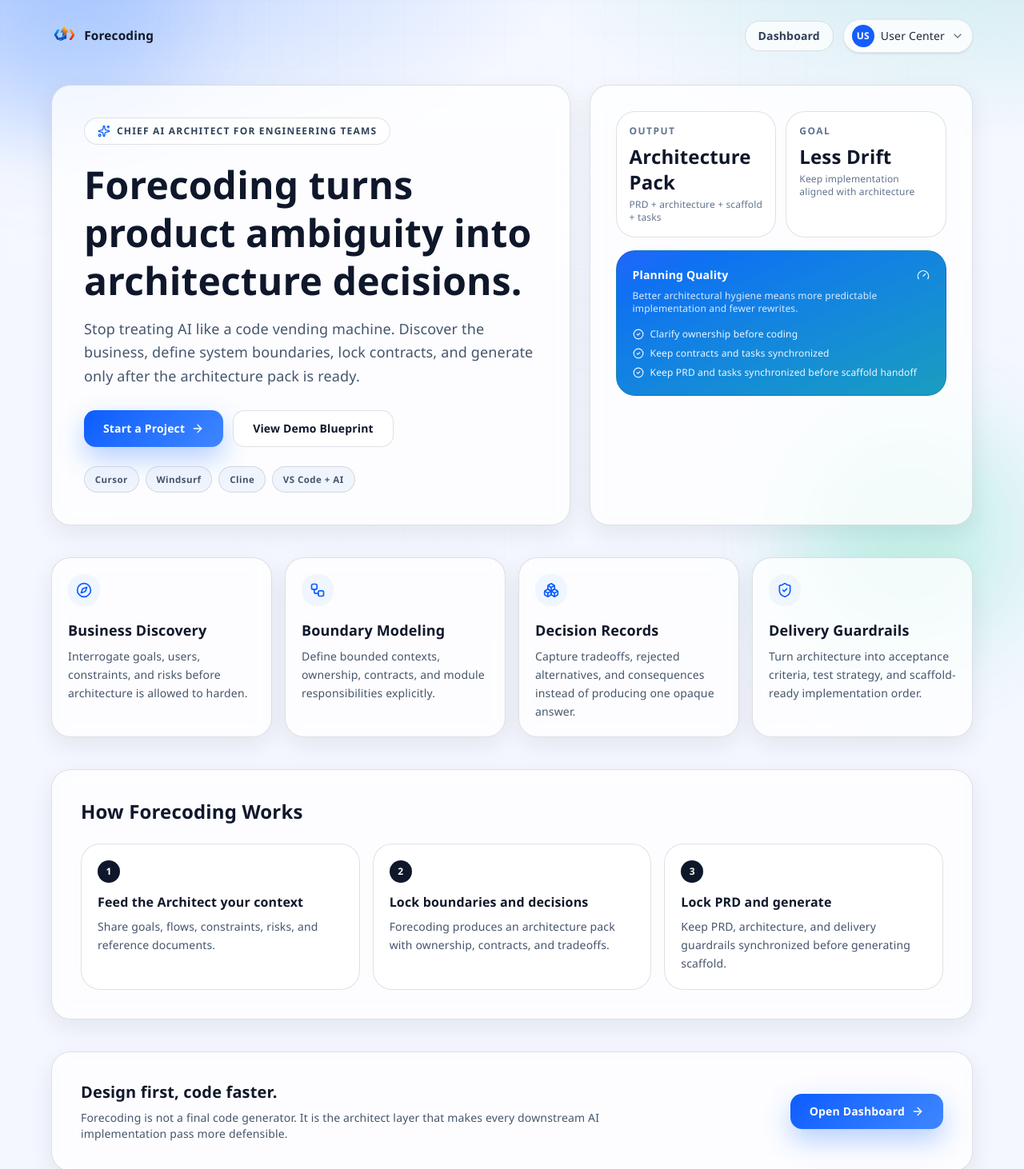
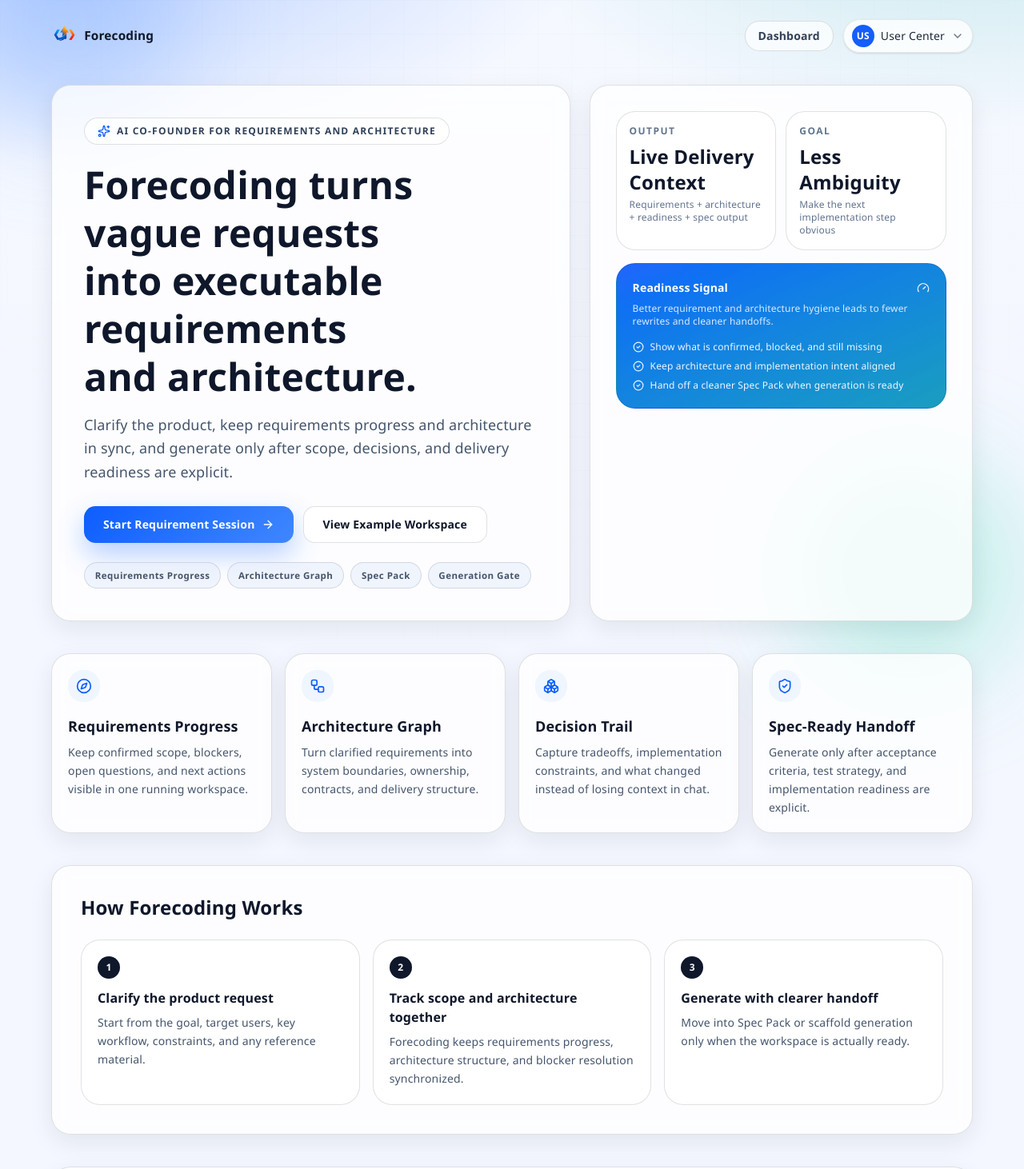
Before and after one commit to getskillary-com/Forecoding, a Next.js app: page / in a window 1280 px wide. Shown: the top 1462 px of the page at 80% size. Built offline with nearby package versions, Linux system fonts and the light colour scheme; no server answers.

Commit message:
Refresh homepage positioning

```diff
--- a/app/page.tsx
+++ b/app/page.tsx
@@ -14,48 +14,48 @@
 import { BrandLogo } from "@/components/BrandLogo";
 
 export const metadata: Metadata = {
-    title: "AI Product Blueprint Studio"
+    title: "Requirements to Architecture Studio"
 };
 
 const capabilityCards = [
     {
         icon: Compass,
-        title: "Business Discovery",
-        description: "Interrogate goals, users, constraints, and risks before architecture is allowed to harden."
+        title: "Requirements Progress",
+        description: "Keep confirmed scope, blockers, open questions, and next actions visible in one running workspace."
     },
     {
         icon: Workflow,
-        title: "Boundary Modeling",
-        description: "Define bounded contexts, ownership, contracts, and module responsibilities explicitly."
+        title: "Architecture Graph",
+        description: "Turn clarified requirements into system boundaries, ownership, contracts, and delivery structure."
     },
     {
         icon: Boxes,
-        title: "Decision Records",
-        description: "Capture tradeoffs, rejected alternatives, and consequences instead of producing one opaque answer."
+        title: "Decision Trail",
+        description: "Capture tradeoffs, implementation constraints, and what changed instead of losing context in chat."
     },
     {
         icon: ShieldCheck,
-        title: "Delivery Guardrails",
-        description: "Turn architecture into acceptance criteria, test strategy, and scaffold-ready implementation order."
+        title: "Spec-Ready Handoff",
+        description: "Generate only after acceptance criteria, test strategy, and implementation readiness are explicit."
     }
 ];
 
 const flowSteps = [
     {
-        title: "Feed the Architect your context",
-        description: "Share goals, flows, constraints, risks, and reference documents."
+        title: "Clarify the product request",
+        description: "Start from the goal, target users, key workflow, constraints, and any reference material."
     },
     {
-        title: "Lock boundaries and decisions",
-        description: "Forecoding produces an architecture pack with ownership, contracts, and tradeoffs."
+        title: "Track scope and architecture together",
+        description: "Forecoding keeps requirements progress, architecture structure, and blocker resolution synchronized."
     },
     {
-        title: "Lock PRD and generate",
-        description: "Keep PRD, architecture, and delivery guardrails synchronized before generating scaffold."
+        title: "Generate with clearer handoff",
+        description: "Move into Spec Pack or scaffold generation only when the workspace is actually ready."
     }
 ];
 
-const stackTags = ["Cursor", "Windsurf", "Cline", "VS Code + AI"];
+const stackTags = ["Requirements Progress", "Architecture Graph", "Spec Pack", "Generation Gate"];
 
 export default function Home() {
     return (
@@ -83,14 +83,14 @@
                     <div className="fc-surface fc-fade-up rounded-[var(--radius-2xl)] p-7 sm:p-10">
                         <div className="mb-5 inline-flex items-center gap-2 rounded-full border border-[color:var(--border)] bg-white/70 px-4 py-2 text-xs font-semibold uppercase tracking-[0.1em] text-slate-700 dark:bg-slate-900/70 dark:text-slate-200">
                             <Sparkles className="h-4 w-4 text-[color:var(--brand)]" />
-                            Chief AI Architect for Engineering Teams
+                            AI Co-Founder for Requirements and Architecture
                         </div>
                         <h1 className="text-balance text-4xl font-semibold leading-tight text-slate-900 dark:text-slate-100 sm:text-5xl">
-                            Forecoding turns product ambiguity into architecture decisions.
+                            Forecoding turns vague requests into executable requirements and architecture.
                         </h1>
                         <p className="mt-4 max-w-2xl text-base leading-relaxed text-slate-600 dark:text-slate-300 sm:text-lg">
-                            Stop treating AI like a code vending machine. Discover the business, define system
-                            boundaries, lock contracts, and generate only after the architecture pack is ready.
+                            Clarify the product, keep requirements progress and architecture in sync, and generate
+                            only after scope, decisions, and delivery readiness are explicit.
                         </p>
 
                         <div className="mt-7 flex flex-wrap gap-3">
@@ -98,14 +98,14 @@
                                 href="/dashboard"
                                 className="fc-button-primary inline-flex items-center gap-2 px-6 py-3 text-sm font-semibold"
                             >
-                                Start a Project
+                                Start Requirement Session
                                 <ArrowRight className="h-4 w-4" />
                             </Link>
                             <Link
                                 href="/demo"
                                 className="fc-button-secondary inline-flex items-center gap-2 px-6 py-3 text-sm font-semibold"
                             >
-                                View Demo Blueprint
+                                View Example Workspace
                             </Link>
                         </div>
 
@@ -122,36 +122,36 @@
                         <div className="grid grid-cols-2 gap-3">
                             <div className="rounded-2xl border border-[color:var(--border)] bg-white/70 p-4 dark:bg-slate-900/70">
                                 <p className="text-xs font-semibold uppercase tracking-[0.12em] text-slate-500 dark:text-slate-300">Output</p>
-                                <p className="mt-2 text-2xl font-semibold text-slate-900 dark:text-slate-100">Architecture Pack</p>
-                                <p className="mt-1 text-xs text-slate-500 dark:text-slate-300">PRD + architecture + scaffold + tasks</p>
+                                <p className="mt-2 text-2xl font-semibold text-slate-900 dark:text-slate-100">Live Delivery Context</p>
+                                <p className="mt-1 text-xs text-slate-500 dark:text-slate-300">Requirements + architecture + readiness + spec output</p>
                             </div>
                             <div className="rounded-2xl border border-[color:var(--border)] bg-white/70 p-4 dark:bg-slate-900/70">
                                 <p className="text-xs font-semibold uppercase tracking-[0.12em] text-slate-500 dark:text-slate-300">Goal</p>
-                                <p className="mt-2 text-2xl font-semibold text-slate-900 dark:text-slate-100">Less Drift</p>
-                                <p className="mt-1 text-xs text-slate-500 dark:text-slate-300">Keep implementation aligned with architecture</p>
+                                <p className="mt-2 text-2xl font-semibold text-slate-900 dark:text-slate-100">Less Ambiguity</p>
+                                <p className="mt-1 text-xs text-slate-500 dark:text-slate-300">Make the next implementation step obvious</p>
                             </div>
                         </div>
 
                         <div className="mt-4 rounded-2xl border border-[color:var(--border)] bg-gradient-to-br from-blue-600/95 to-cyan-600/90 p-5 text-white">
                             <div className="flex items-center justify-between">
-                                <p className="text-sm font-semibold">Planning Quality</p>
+                                <p className="text-sm font-semibold">Readiness Signal</p>
                                 <Gauge className="h-4 w-4 opacity-90" />
                             </div>
                             <p className="mt-2 text-xs text-blue-100">
-                                Better architectural hygiene means more predictable implementation and fewer rewrites.
+                                Better requirement and architecture hygiene leads to fewer rewrites and cleaner handoffs.
                             </p>
                             <ul className="mt-4 space-y-2 text-xs text-blue-50">
                                 <li className="flex items-center gap-2">
                                     <CheckCircle2 className="h-3.5 w-3.5" />
-                                    Clarify ownership before coding
+                                    Show what is confirmed, blocked, and still missing
                                 </li>
                                 <li className="flex items-center gap-2">
                                     <CheckCircle2 className="h-3.5 w-3.5" />
-                                    Keep contracts and tasks synchronized
+                                    Keep architecture and implementation intent aligned
                                 </li>
                                 <li className="flex items-center gap-2">
                                     <CheckCircle2 className="h-3.5 w-3.5" />
-                                    Keep PRD and tasks synchronized before scaffold handoff
+                                    Hand off a cleaner Spec Pack when generation is ready
                                 </li>
                             </ul>
                         </div>
@@ -191,16 +191,16 @@
                 <section className="fc-surface fc-fade-up fc-delay-3 rounded-[var(--radius-2xl)] p-7 sm:p-9">
                     <div className="flex flex-col items-start justify-between gap-5 md:flex-row md:items-center">
                         <div className="text-left">
-                            <h3 className="text-xl font-semibold text-slate-900 dark:text-slate-100">Design first, code faster.</h3>
+                            <h3 className="text-xl font-semibold text-slate-900 dark:text-slate-100">Align first, generate faster.</h3>
                             <p className="mt-2 max-w-2xl text-sm text-slate-600 dark:text-slate-300">
-                                Forecoding is not a final code generator. It is the architect layer that makes every downstream AI implementation pass more defensible.
+                                Forecoding is the layer that turns product discussion into a clearer implementation handoff, not just another code prompt box.
                             </p>
                         </div>
                         <Link
                             href="/dashboard"
                             className="fc-button-primary inline-flex items-center gap-2 px-6 py-3 text-sm font-semibold"
                         >
-                            Open Dashboard
+                            Open Workspace
                             <ArrowRight className="h-4 w-4" />
                         </Link>
                     </div>
```
